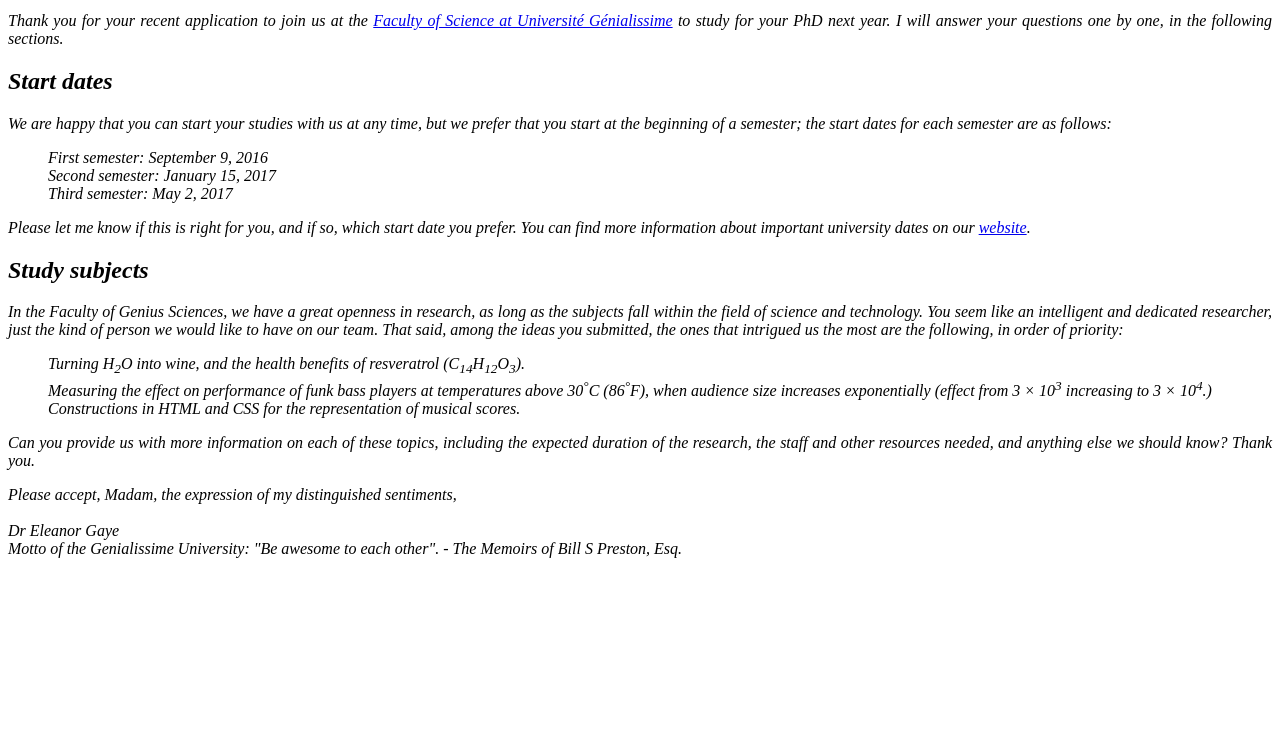
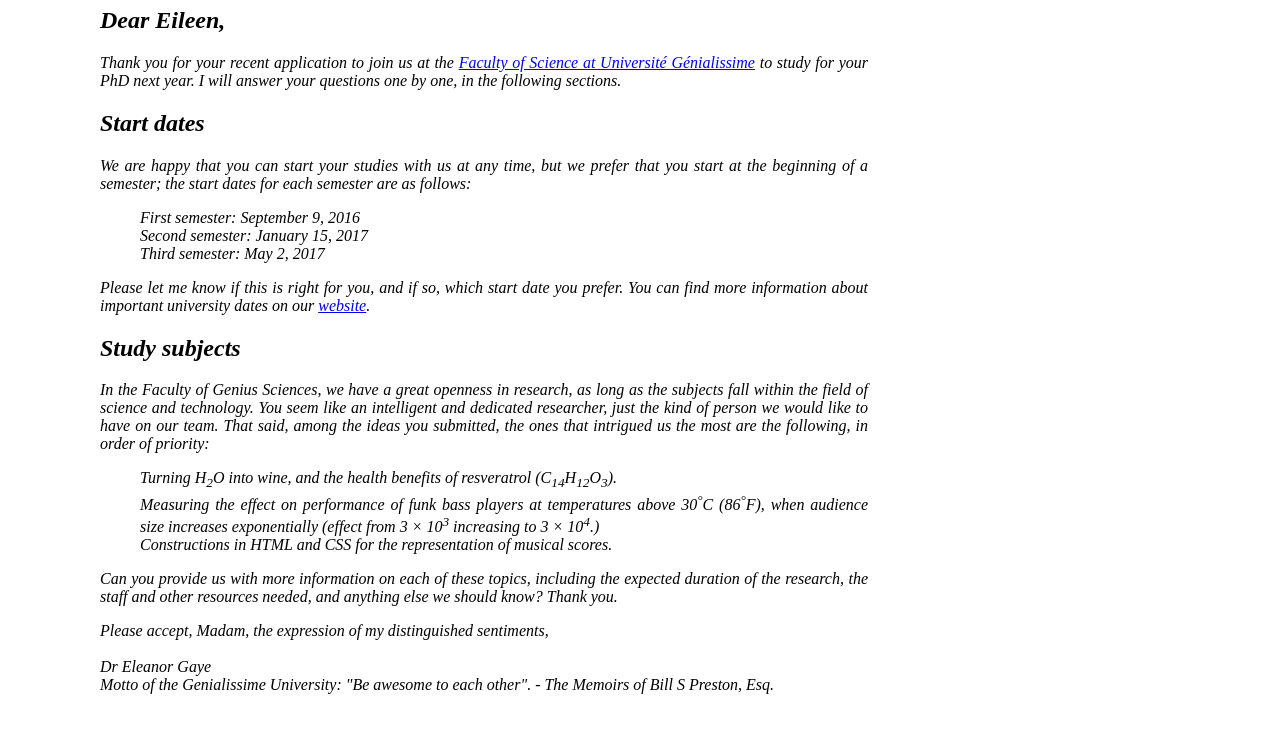
Before and after one commit to AYDINOL/Training, a plain HTML site: page index.html in a window 1280 px wide. Shown: the part 303-1047 px from the top of the page. Before the commit the page ends 869 px from the top, so only its background shows below. Drawn offline with Linux system fonts and the light colour scheme.

Commit message:
Update index.html

```diff
--- a/index.html
+++ b/index.html
@@ -2,7 +2,7 @@
 <html>
 <head> <title>letter</title>
 </head>
-<body style="text-align:justify ;">
+<body style="width: 60%; max-width: 1920px; margin-left: 100px; margin-top: 50px; margin-bottom: 50px; text-align: justify;">
 <i><strong>Dr. Eleanor Gaye</strong>
 <address>Faculty of Genius Sciences<br/>
 Awesome University<br/>
```
